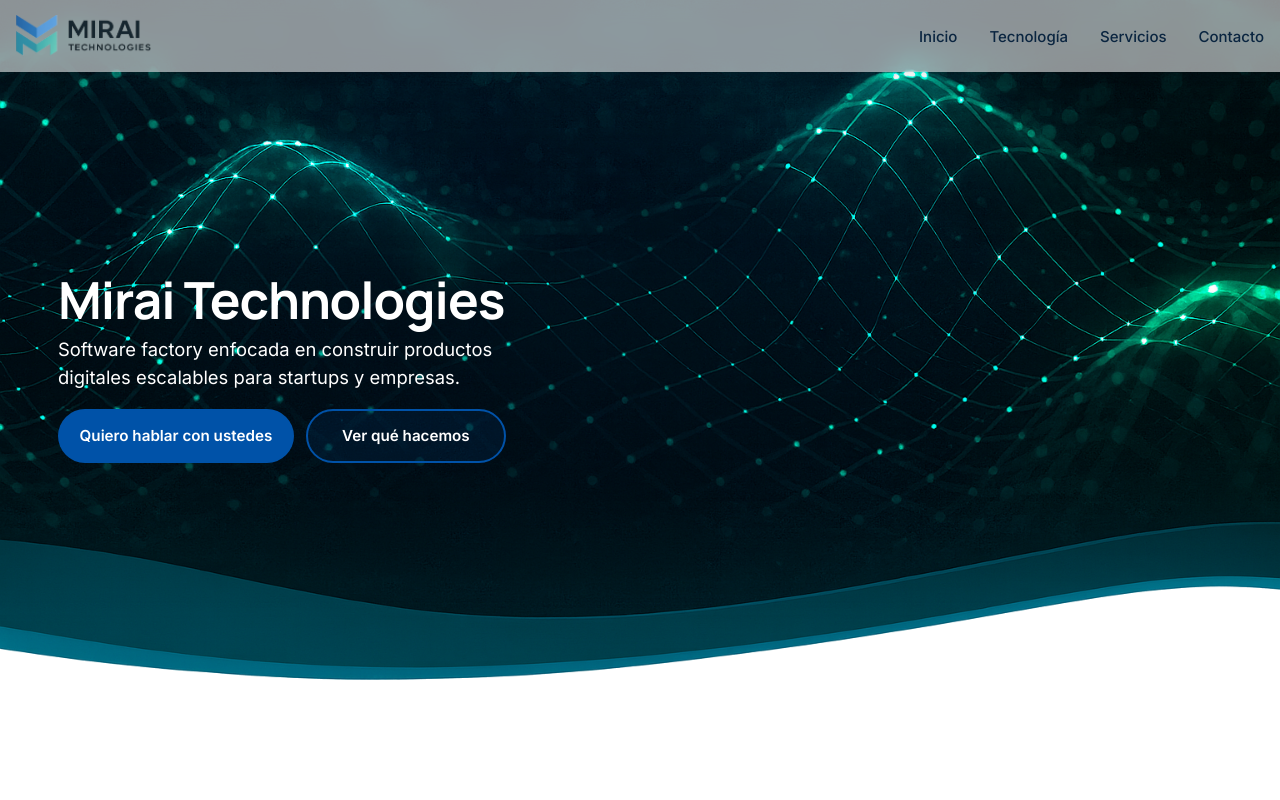
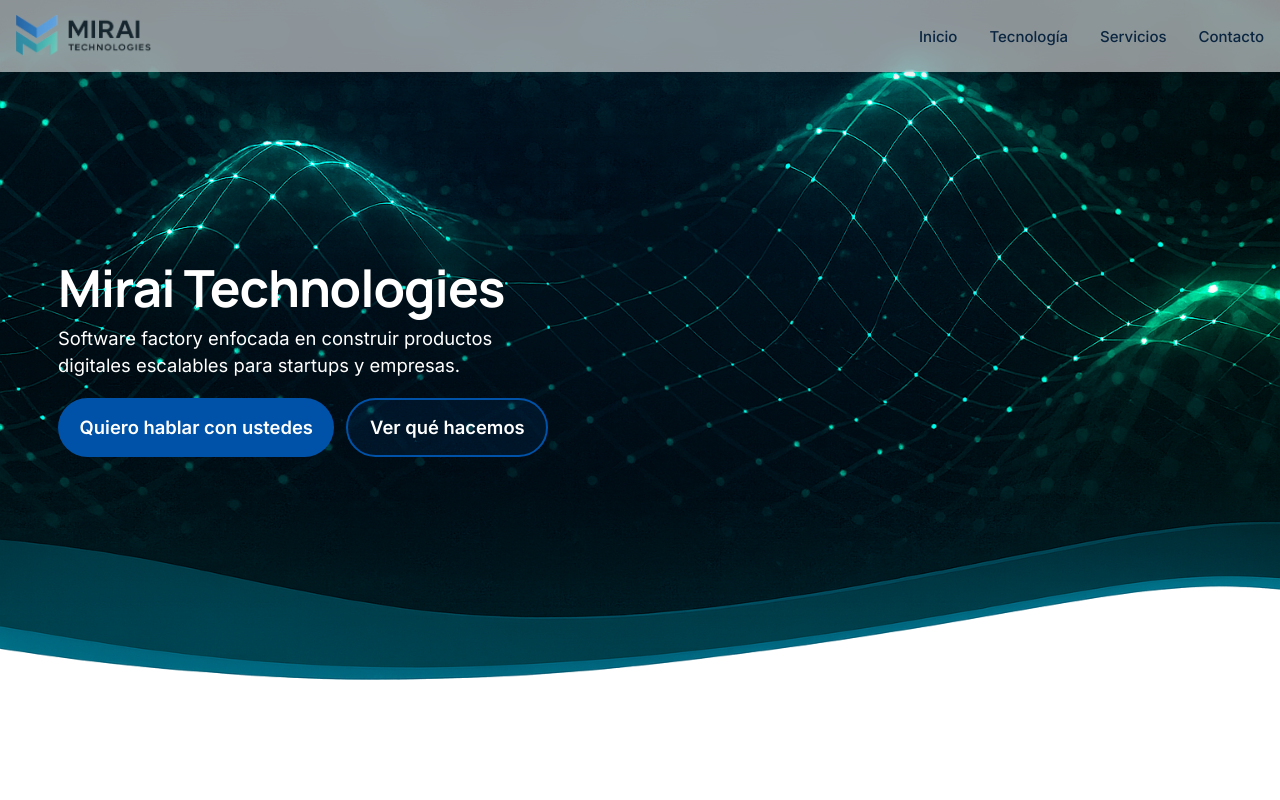
Before and after one commit to infomiraitechnologies/MiraiLandingPage, a React (Vite) app: page / in a window 1280 px wide. Shown: the top 800 px of the page. Built offline with nearby package versions, Linux system fonts and the light colour scheme.

Commit message:
MFLP-39: se mejoro el desplazamiento del hero

```diff
--- a/src/components/Hero/Hero.module.scss
+++ b/src/components/Hero/Hero.module.scss
@@ -68,12 +68,14 @@
 .primaryBtn {
   background: #0052a8;
   color: #fff;
+  cursor: pointer;
 }
 
 .outlineBtn {
   border: 2px solid #0052a8;
   color: #ffffff;            // 👈 en hero oscuro, blanco se lee mejor
   background: rgba(0, 82, 168, 0.12);
+  cursor: pointer;
 }
 
 /* Mobile fino: botones en columna */
--- a/src/components/Hero/Hero.tsx
+++ b/src/components/Hero/Hero.tsx
@@ -1,5 +1,16 @@
 import styles from "./Hero.module.scss";
 import heroImg from "../../assets/img/HeroBackground_white_fixed.png";
+
+const NAV_HEIGHT = 72;
+
+const scrollToId = (id: string) => {
+  const el = document.getElementById(id);
+  if (!el) return;
+
+  const y = el.getBoundingClientRect().top + window.scrollY - NAV_HEIGHT;
+  window.scrollTo({ top: y, behavior: "smooth" });
+  window.history.replaceState(null, "", window.location.pathname);
+};
 
 const Hero = () => {
   return (
@@ -19,12 +30,12 @@ const Hero = () => {
           </p>
 
           <div className={styles.actions}>
-            <a href="#contacto" className={styles.primaryBtn}>
+            <p onClick={() => scrollToId("contacto")} className={styles.primaryBtn}>
               Quiero hablar con ustedes
-            </a>
-            <a href="#servicios" className={styles.outlineBtn}>
+            </p>
+            <p onClick={() => scrollToId("servicios")} className={styles.outlineBtn}>
               Ver qué hacemos
-            </a>
+            </p>
           </div>
         </div>
       </div>
```
